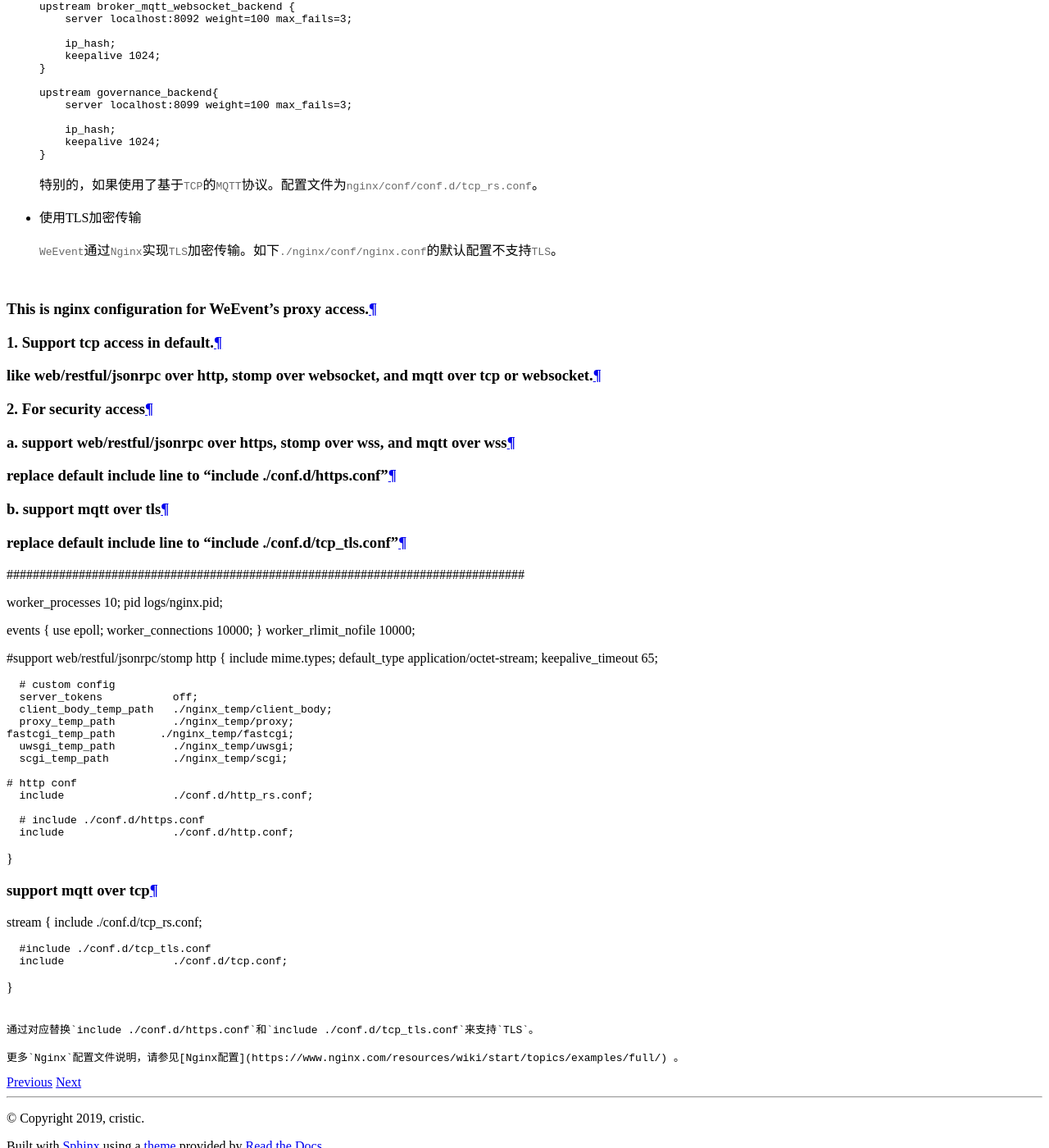
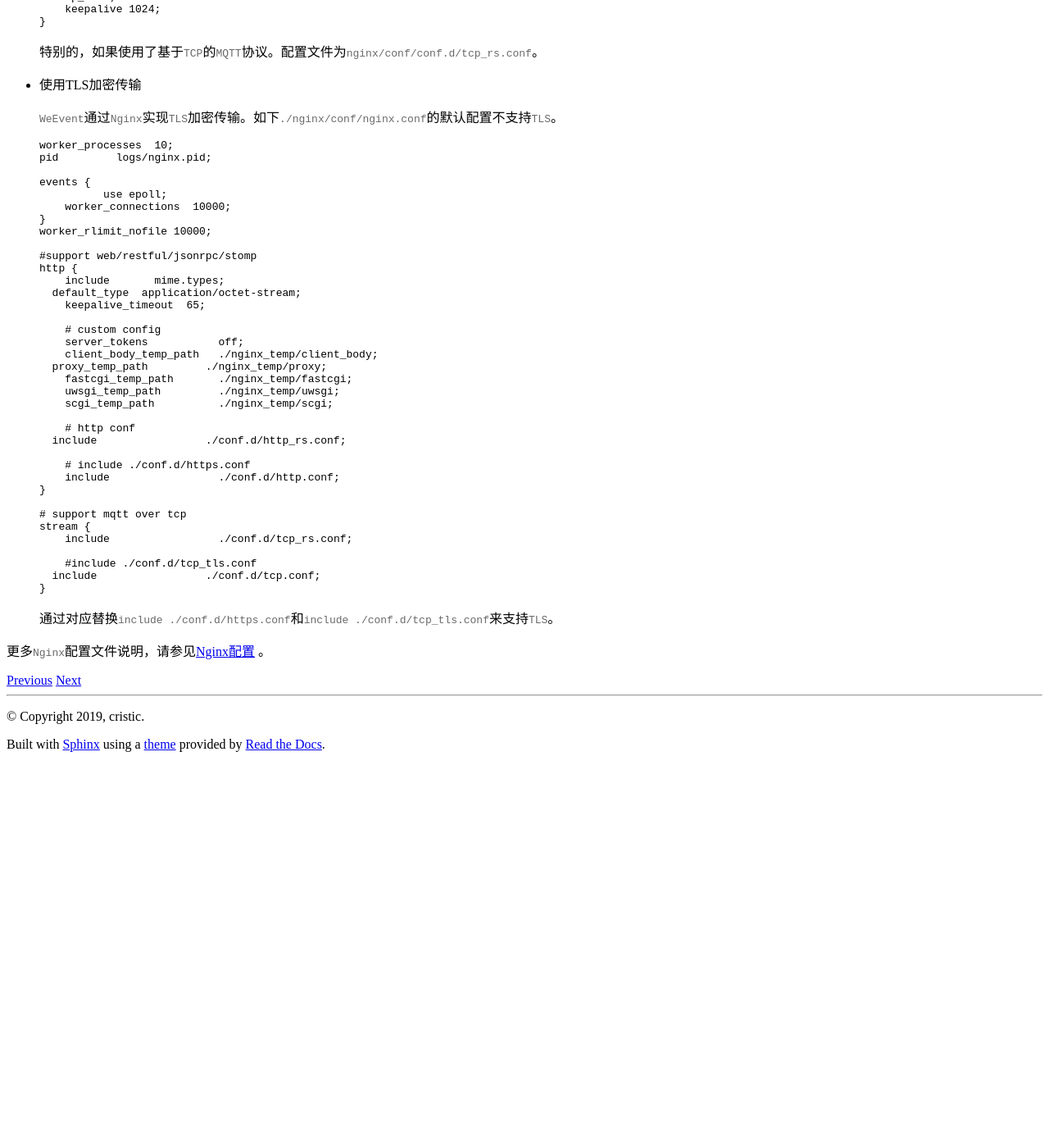
Before and after one commit to WeBankBlockchain/WeEvent-docs, a Sphinx documentation site: the page built from docs/install/property.md, in a window 1280 px wide and 1400 px high, scrolled down 3259 px. Shown: the whole window at 82% size. Built offline with Sphinx 7.4.7 and the Read the Docs theme 2.0.0, drawn with Linux system fonts in a browser that asks for light colours; after the commit the page ends 4184 px from its top, so only the background shows below that; some of the changed text lies outside the part shown.

Commit message:
format (#67)

````diff
--- a/docs/install/property.md
+++ b/docs/install/property.md
@@ -121,55 +121,46 @@
   `WeEvent`通过`Nginx`实现`TLS`加密传输。如下`./nginx/conf/nginx.conf`的默认配置不支持`TLS`。
 
   ```nginx
-# This is nginx configuration for WeEvent's proxy access.
-  # 1. Support tcp access in default.
-  #   like web/restful/jsonrpc over http, stomp over websocket, and mqtt over tcp or websocket.
-  # 2. For security access
-  #   a. support web/restful/jsonrpc over https, stomp over wss, and mqtt over wss
-  #       replace default include line to "include ./conf.d/https.conf"
-  #   b. support mqtt over tls
-  #       replace default include line to "include ./conf.d/tcp_tls.conf"
-  ###############################################################################
-
-worker_processes  10;
+  worker_processes  10;
   pid         logs/nginx.pid;
 
   events {
-  	use epoll;
+  	  use epoll;
       worker_connections  10000;
-}
+  }
   worker_rlimit_nofile 10000;
 
   #support web/restful/jsonrpc/stomp
   http {
       include       mime.types;
-      default_type  application/octet-stream;
+    default_type  application/octet-stream;
       keepalive_timeout  65;
 
       # custom config
       server_tokens           off;
       client_body_temp_path   ./nginx_temp/client_body;
-      proxy_temp_path         ./nginx_temp/proxy;
-    fastcgi_temp_path       ./nginx_temp/fastcgi;
+    proxy_temp_path         ./nginx_temp/proxy;
+      fastcgi_temp_path       ./nginx_temp/fastcgi;
       uwsgi_temp_path         ./nginx_temp/uwsgi;
       scgi_temp_path          ./nginx_temp/scgi;
 
-    # http conf
-      include                 ./conf.d/http_rs.conf;
+      # http conf
+    include                 ./conf.d/http_rs.conf;
 
       # include ./conf.d/https.conf
       include                 ./conf.d/http.conf;
-}
+  }
 
   # support mqtt over tcp
-stream {
+  stream {
       include                 ./conf.d/tcp_rs.conf;
 
       #include ./conf.d/tcp_tls.conf
-      include                 ./conf.d/tcp.conf;
+    include                 ./conf.d/tcp.conf;
   }
   ```
 
   通过对应替换`include ./conf.d/https.conf`和`include ./conf.d/tcp_tls.conf`来支持`TLS`。
 
+
 更多`Nginx`配置文件说明，请参见[Nginx配置](https://www.nginx.com/resources/wiki/start/topics/examples/full/) 。
````
Also changed, not shown: docs/advanced/group.md (+1 -1 lines).
